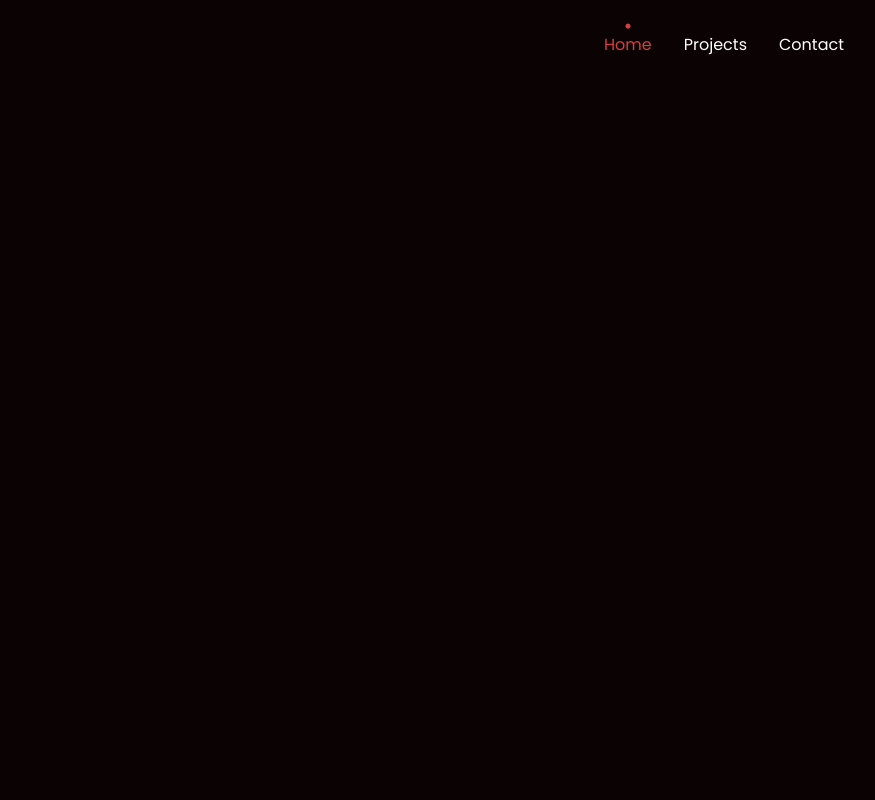
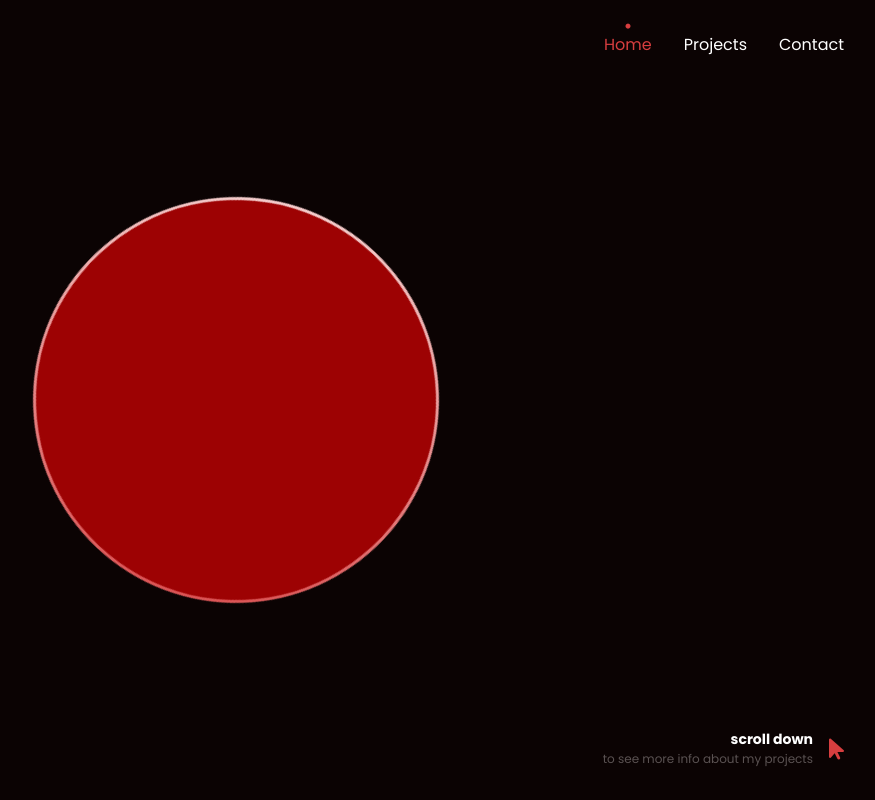
Before and after one commit to tices0/Portfolio, a React (Create React App) app: page / in a window 1280 px wide. Shown: the whole page, without its empty margins (404-1279 px from the left). Built offline with nearby package versions, Linux system fonts and the light colour scheme.

Commit message:
added scroll nav info

```diff
--- a/src/App.jsx
+++ b/src/App.jsx
@@ -1,6 +1,7 @@
 import React, { useState } from "react";
 import "./styles/styles.css";
 import NavBar from "./components/NavBar";
+import Home from "./pages/Home";
 
 function App() {
 	const [activePage, setActivePage] = useState(0);
@@ -8,6 +9,7 @@ function App() {
 	return (
 		<>
 			<NavBar activePage={activePage} setActivePage={setActivePage} />
+			<Home />
 		</>
 	);
 }
--- /dev/null
+++ b/src/pages/Home.jsx
@@ -0,0 +1,18 @@
+import React from "react";
+
+function Home() {
+	return (
+		<main className="pages" id="home-page">
+			<i className="fa-solid fa-circle"></i>
+			<div className="scroll-down">
+				<div className="text">
+					<h1>scroll down</h1>
+					<p>to see more info about my projects</p>
+				</div>
+				<i className="fa-solid fa-arrow-pointer"></i>
+			</div>
+		</main>
+	);
+}
+
+export default Home;
--- a/src/styles/styles.css
+++ b/src/styles/styles.css
@@ -28,7 +28,7 @@ body {
   position: relative;
 }
 .nav-bar nav ul li:hover {
-  color: #c27783;
+  color: #d73e3f;
 }
 .nav-bar nav ul li i {
   position: absolute;
@@ -36,4 +36,61 @@ body {
   left: 50%;
   transform: translate(-50%);
   font-size: 5px;
+}
+
+.pages {
+  height: 100vh;
+  width: 100vw;
+}
+
+#home-page .fa-circle {
+  position: absolute;
+  color: #9d0203;
+  top: 50%;
+  left: 50%;
+  font-size: 400px;
+  animation: spin 4s linear infinite;
+  border-radius: 50%;
+}
+#home-page .fa-circle::after {
+  content: "";
+  background: linear-gradient(60deg, #f9e3e2, #d73e3f);
+  position: absolute;
+  top: -3px;
+  left: -3px;
+  right: -3px;
+  bottom: -3px;
+  border-radius: 50%;
+  z-index: -1;
+}
+#home-page .scroll-down {
+  display: flex;
+  justify-content: center;
+  align-items: center;
+  flex-direction: row;
+  gap: 1rem;
+  position: absolute;
+  bottom: 2rem;
+  right: 2rem;
+  text-align: right;
+}
+#home-page .scroll-down h1 {
+  font-size: 14px;
+}
+#home-page .scroll-down p {
+  color: #5a5252;
+  font-size: 12px;
+}
+#home-page .scroll-down i {
+  color: #d73e3f;
+  font-size: 24px;
+}
+
+@keyframes spin {
+  0% {
+    transform: translate(-50%, -50%);
+  }
+  100% {
+    transform: translate(-50%, -50%) rotate(360deg);
+  }
 }/*# sourceMappingURL=styles.css.map */
--- a/src/styles/styles.scss
+++ b/src/styles/styles.scss
@@ -28,7 +28,7 @@ body {
 }
 
 // =============
-// Nav Bar
+// Navigation
 // =============
 
 .nav-bar nav {
@@ -45,7 +45,7 @@ body {
 			position: relative;
 
 			&:hover {
-				color: $dark-pink;
+				color: $light-red;
 			}
 
 			i {
@@ -60,5 +60,80 @@ body {
 }
 
 // =============
+// Pages
+// =============
+
+.pages {
+	height: 100vh;
+	width: 100vw;
+}
+
+// =============
+// Home Page
+// =============
+
+#home-page {
+	.fa-circle {
+		position: absolute;
+		color: $medium-red;
+		top: 50%;
+		left: 50%;
+		font-size: 400px;
+		// border-width: 2px;
+		// border-style: solid;
+		animation: spin 4s linear infinite;
+		// border-color: transparent $beige;
+		border-radius: 50%;
+
+		&::after {
+			content: "";
+			background: linear-gradient(60deg, $beige, $light-red);
+			position: absolute;
+			top: -3px;
+			left: -3px;
+			right: -3px;
+			bottom: -3px;
+			// height: 100%;
+			// width: 100%;
+			border-radius: 50%;
+			z-index: -1;
+		}
+	}
+
+	.scroll-down {
+		@include flexCenter(row);
+		gap: 1rem;
+		position: absolute;
+		bottom: 2rem;
+		right: 2rem;
+		text-align: right;
+
+		h1 {
+			font-size: 14px;
+		}
+
+		p {
+			color: $grey;
+			font-size: 12px;
+		}
+
+		i {
+			color: $light-red;
+            font-size: 24px;
+		}
+	}
+}
+
+@keyframes spin {
+	0% {
+		transform: translate(-50%, -50%);
+	}
+
+	100% {
+		transform: translate(-50%, -50%) rotate(360deg);
+	}
+}
+
+// =============
 //
 // =============
```
Also changed, not shown: src/pages/LandingPage.jsx (deleted, +0 -7 lines), 1 other file (tests, documents, lock files or other folders).
